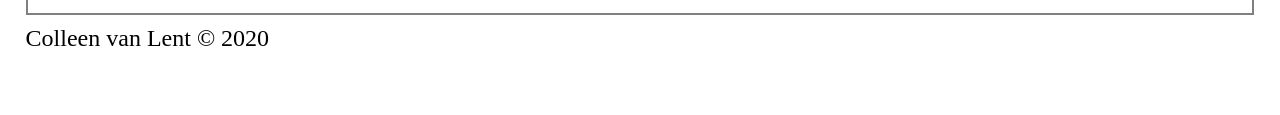
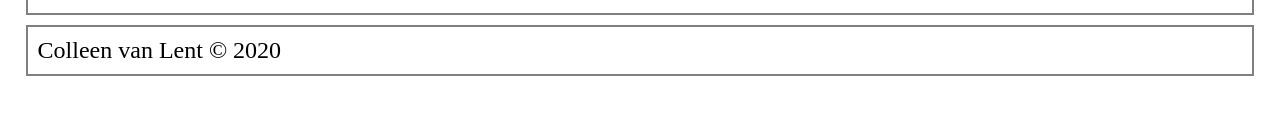
Before and after one commit to rxiie/homework1-2021, a plain HTML site: page personal.html in a window 1280 px wide. Shown: the part 501-616 px from the top of the page. Drawn offline with Linux system fonts and the light colour scheme.

Commit message:
Add files via upload

```diff
--- a/personal.html
+++ b/personal.html
@@ -6,7 +6,7 @@
 		<link rel="icon" href="imgs/favicon.ico">
 		<link rel="stylesheet" href="css/html5reset.css">
 		<link rel="stylesheet" href="css/style.css">
-	<title>Family Page</title>
+		<title>About Me</title>
 	</head>
 <body>
 	<header>
@@ -31,6 +31,10 @@
 		<img src = "falling.jpg" width="25" alt = "boy hanging onto the edge of of a cliff"/>
 		<img src = "jewel_cave.jpg" width="1000" alt ="three children posing in front of Jewel Cave National Monument sign"/>
 	</main>
-	Colleen van Lent &copy; 2020
+
+	<footer>
+		<p>Colleen van Lent &copy; 2020</p>
+	</footer>
+
 </body>
 </html>
```
Also changed, not shown: random.html (+1 -4 lines), jewel_cave.jpg (added). Lines whose indentation alone changed are shown as unchanged.
